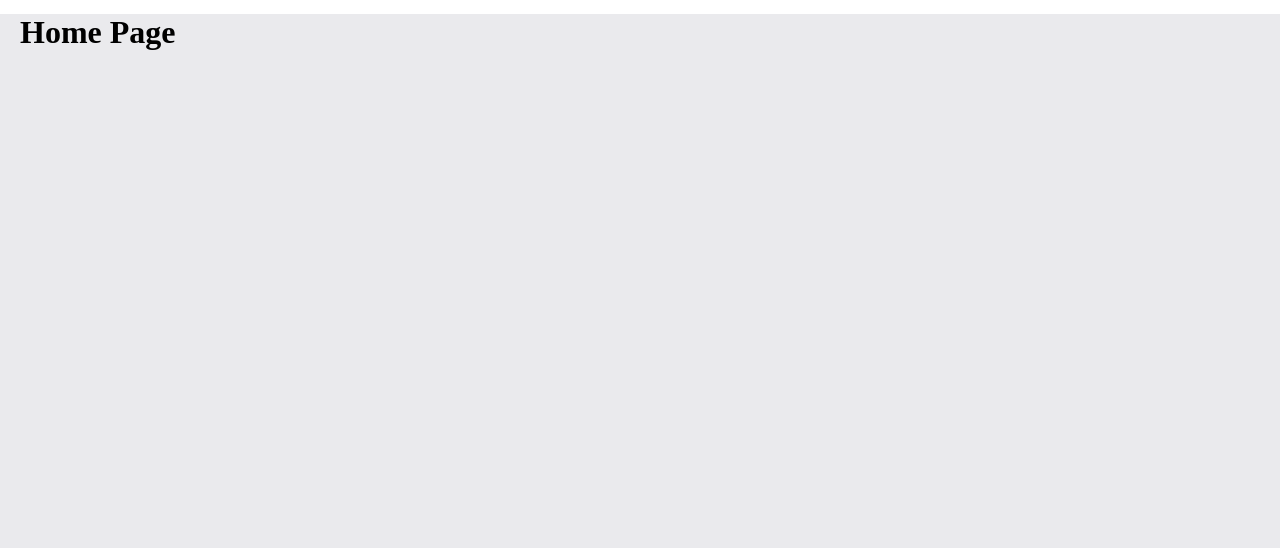
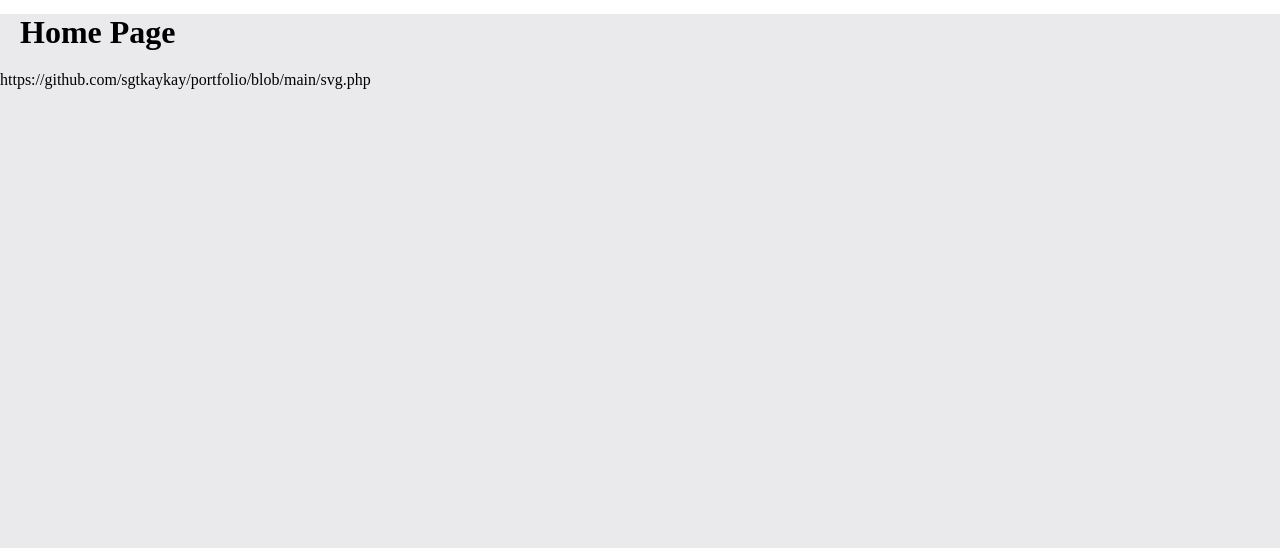
Before and after one commit to sgtkaykay/Portfolio, a PHP site: page / in a window 1280 px wide. Shown: the part 91-639 px from the top of the page. Run offline with PHP 8.4, Linux system fonts and the light colour scheme.

Commit message:
Update home.php

```diff
--- a/home.php
+++ b/home.php
@@ -1 +1,2 @@
 <h1>Home Page</h1>
+https://github.com/sgtkaykay/portfolio/blob/main/svg.php
```
